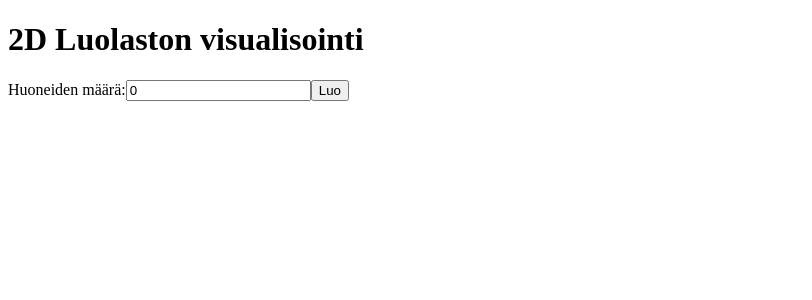
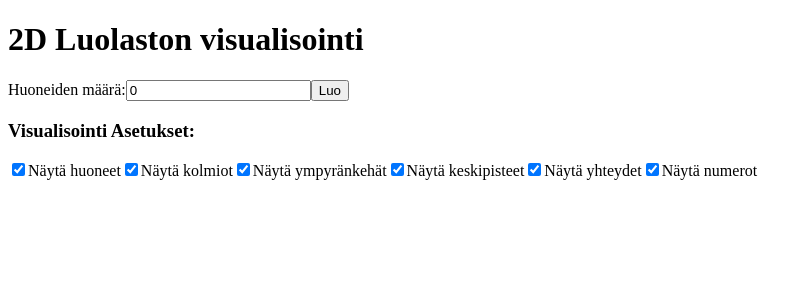
Before and after one commit to JuhoSiitonen/DungeonGenerator, a React (Vite) app in the folder dungeon-generator/: page / in a window 1280 px wide. Shown: the top 300 px of the page, without its empty margins (0-812 px from the left). Built offline with nearby package versions, Linux system fonts and the light colour scheme.

Commit message:
new visualizations to test the triangulation

```diff
--- a/dungeon-generator/src/App.tsx
+++ b/dungeon-generator/src/App.tsx
@@ -1,6 +1,7 @@
 import { useState } from "react"
 import { DungeonMap }  from "./components/DungeonMap.tsx"
 import { createMapAndRooms, type DungeonMapMatrix } from "./components/dungeonMap"
+import { VisualizationControls } from "./components/VisualizationControls.tsx"
 
 export interface RoomSpecifics {
   width: number,
@@ -12,8 +13,15 @@ export interface RoomSpecifics {
 function App() {
   const [map, setMap] = useState<DungeonMapMatrix>([])
   const [roomCount, setRoomCount] = useState(0)
-
   const [roomSpecifics, setRoomSpecifics] = useState<RoomSpecifics[]>([])
+   const [visualOptions, setVisualOptions] = useState({
+    showRooms: true,
+    showTriangles: true,
+    showCircumcircles: true,
+    showRoomCenters: true,
+    showConnections: true,
+    showRoomNumbers: true
+  })
 
   const generateRooms = (e: React.SyntheticEvent) => {
     e.preventDefault()
@@ -22,6 +30,9 @@ function App() {
     setRoomSpecifics(roomSpecifics)
   }
 
+  const handleVisualOptionChange = (key: string, value: boolean) => {
+    setVisualOptions(prev => ({ ...prev, [key]: value }))
+  }
 
   return (
     <div>
@@ -33,10 +44,10 @@ function App() {
           </label>
           <button type="submit">Luo</button>
         </form>
+      <VisualizationControls options={visualOptions} onChange={handleVisualOptionChange} />
       {map.length > 0 &&
       <DungeonMap dungeon={map} tileSize={12} roomSpecifics={roomSpecifics}/>
      }
-
     </div>
   )
 }
--- /dev/null
+++ b/dungeon-generator/src/components/VisualizationControls.tsx
@@ -0,0 +1,36 @@
+
+
+export const VisualizationControls = ({ options, onChange }: {
+  options: {
+    showRooms: boolean
+    showTriangles: boolean
+    showCircumcircles: boolean
+    showRoomCenters: boolean
+    showConnections: boolean
+    showRoomNumbers: boolean
+  }
+  onChange: (key: string, value: boolean) => void
+}) => (
+  <div className="p-4 bg-gray-100 rounded-lg mb-4">
+    <h3 className="font-bold mb-2">Visualisointi Asetukset:</h3>
+    <div className="grid grid-cols-2 gap-2">
+      {Object.entries(options).map(([key, value]) => (
+        <label key={key} className="flex items-center space-x-2">
+          <input
+            type="checkbox"
+            checked={value}
+            onChange={(e) => onChange(key, e.target.checked)}
+          />
+          <span className="text-sm">
+            {key === 'showRooms' && 'Näytä huoneet'}
+            {key === 'showTriangles' && 'Näytä kolmiot'}
+            {key === 'showCircumcircles' && 'Näytä ympyränkehät'}
+            {key === 'showRoomCenters' && 'Näytä keskipisteet'}
+            {key === 'showConnections' && 'Näytä yhteydet'}
+            {key === 'showRoomNumbers' && 'Näytä numerot'}
+          </span>
+        </label>
+      ))}
+    </div>
+  </div>
+)
```
Lines whose indentation alone changed are shown as unchanged.
